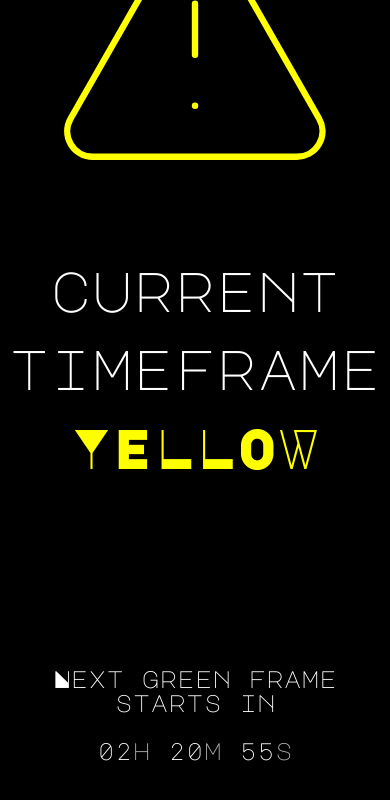
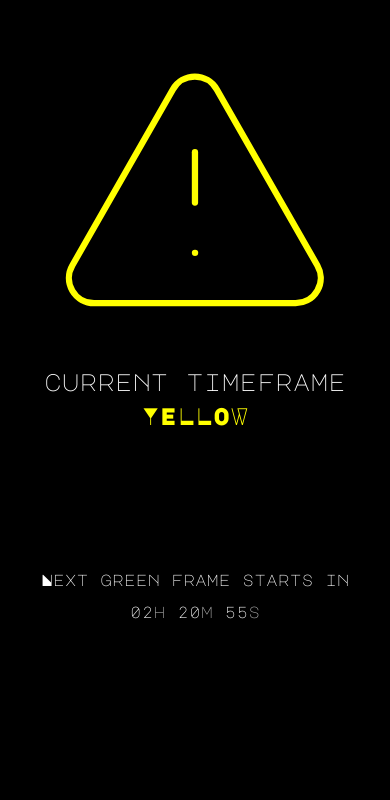
Before and after one commit to giovannimalausa/energyTool, a plain HTML site: page index.html in a window 390 px wide. Drawn offline with nearby package versions, Linux system fonts and the light colour scheme.

Commit message:
mobile media query with reduced font sizes

```diff
--- a/style.css
+++ b/style.css
@@ -1,5 +1,14 @@
 @import url('https://fonts.googleapis.com/css2?family=Major+Mono+Display&display=swap');
 @import url('https://fonts.googleapis.com/css2?family=Pixelify+Sans&family=Space+Grotesk:wght@300..;700&display=swap');
+
+:root {
+    --font-big-desktop: 56px;
+    --font-small-desktop: 24px;
+
+    --font-big-mobile: 24px;
+    --font-small-mobile: 16px;
+
+}
 
 body {
     /* font-family: 'Space Grotesk', sans-serif; */
@@ -20,7 +29,7 @@ body {
 }
 
 .currentTimeFrameSection {
-    font-size: 56px;
+    font-size: var(--font-big-desktop);
     display: flex;
     flex-direction: column;
     align-items: center;
@@ -35,7 +44,7 @@ body {
 .currentTimeFrameValue {
     text-transform: uppercase;
     font-family: 'Major Mono Display', monospace;
-    font-size: 56px;
+    font-size: var(--font-big-desktop);
 }
 
 .redIcon svg path {
@@ -72,4 +81,15 @@ body {
     .mainSection {
         height: 80dvh;
     }
+
+    .currentTimeFrameSection {
+        font-size: var(--font-big-mobile);
+    }
+
+    .currentTimeFrameValue {
+        font-size: var(--font-big-mobile);
+    }
+
+    .nextTimeFrameSection, .nextTimeFrameSection > * {
+        font-size: var(--font-small-mobile);
 }
```
